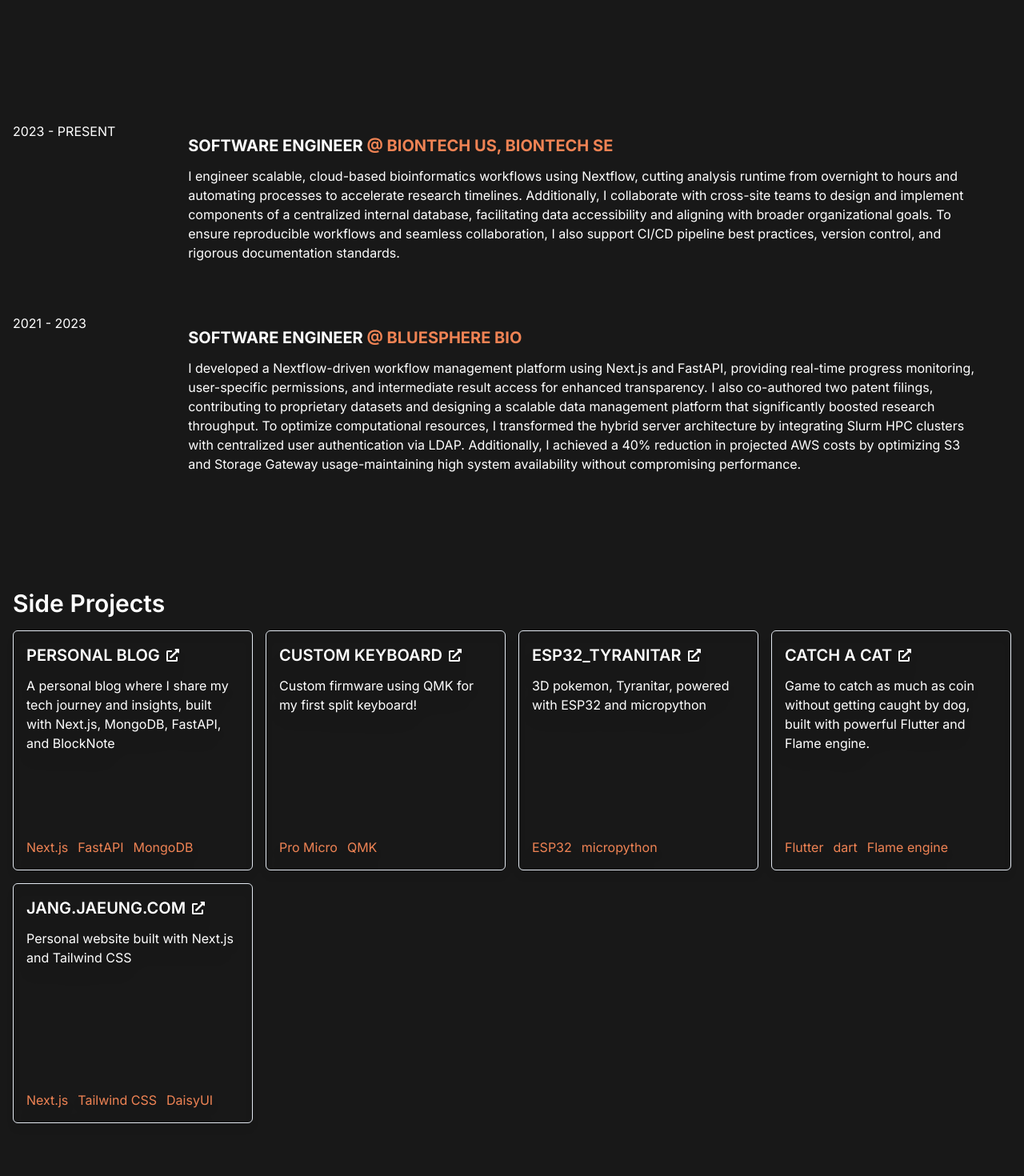
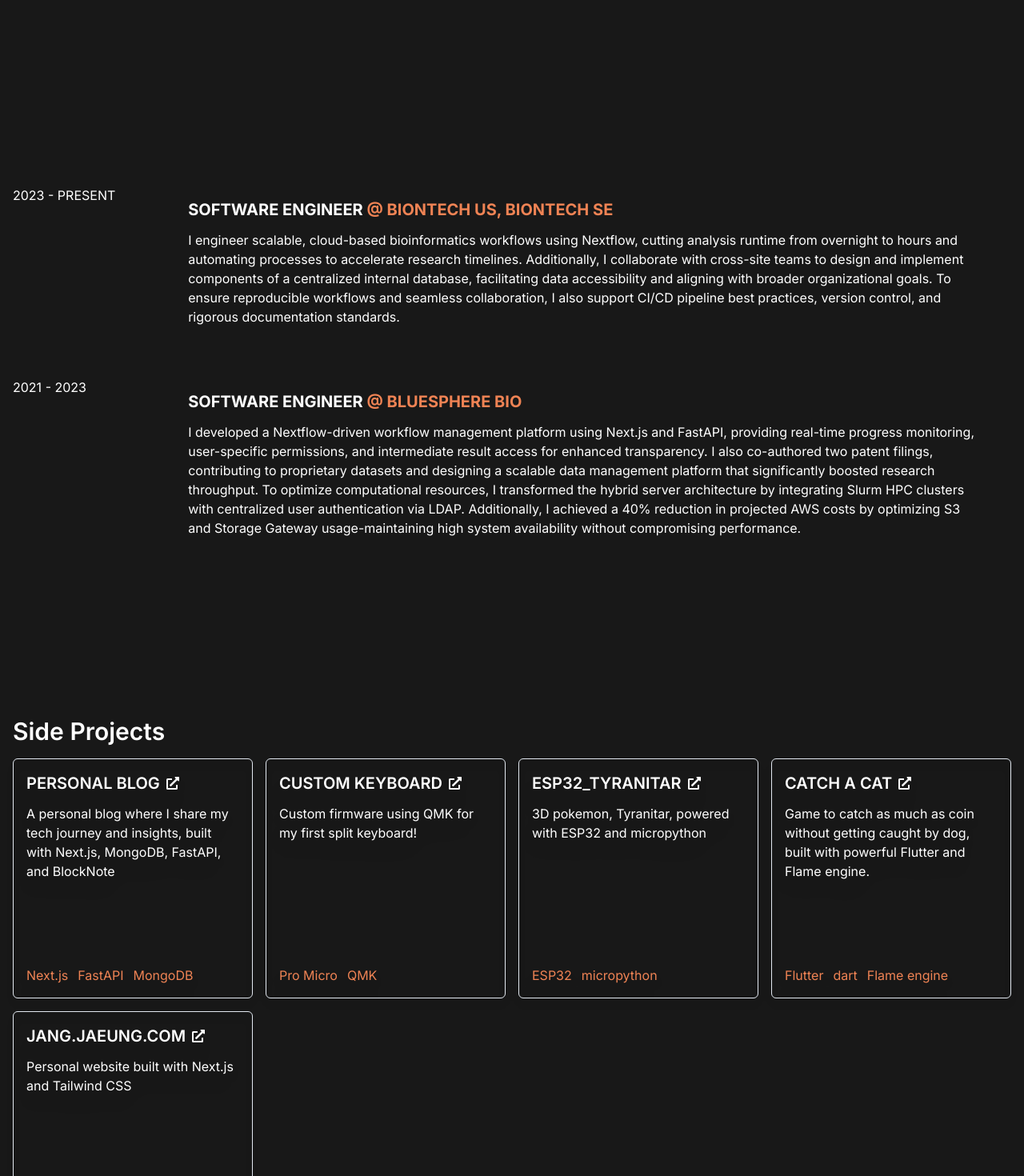
Before and after one commit to JaeungJayJang/personal_website, a Next.js app: page / in a window 1280 px wide. Shown: the part 680-2150 px from the top of the page at 80% size. Built offline with nearby package versions, Linux system fonts and the light colour scheme.

Commit message:
refactor: adjust padding in Experiences and Projects components

```diff
--- a/app/components/experiences.tsx
+++ b/app/components/experiences.tsx
@@ -28,7 +28,7 @@
     return (
         <div id="experiences" className="h-full bg-background">
             <div className="flex flex-col justify-center items-center gap-4 p-4 bg-background">
-                <div className="flex flex-row justify-center h-full pb-20 max-w-screen-xl text-white w-full">
+                <div className="flex flex-row justify-center h-full py-20 max-w-screen-xl text-white w-full">
                     <div className="w-full flex flex-col gap-4">
                         {data &&
                             data.map((experneice, i) => {
--- a/app/components/projects.tsx
+++ b/app/components/projects.tsx
@@ -31,7 +31,7 @@
     return (
         <div id="projects" className="h-full bg-background">
             <div className="flex flex-col justify-center items-center gap-4 p-4 bg-background">
-                <div className="flex flex-row justify-center h-full pb-20 max-w-screen-xl text-white w-full">
+                <div className="flex flex-row justify-center h-full py-20 max-w-screen-xl text-white w-full">
                     <div className="w-full flex flex-col gap-4">
                         <h2 className="text-3xl font-semibold">
                             Side Projects
```
